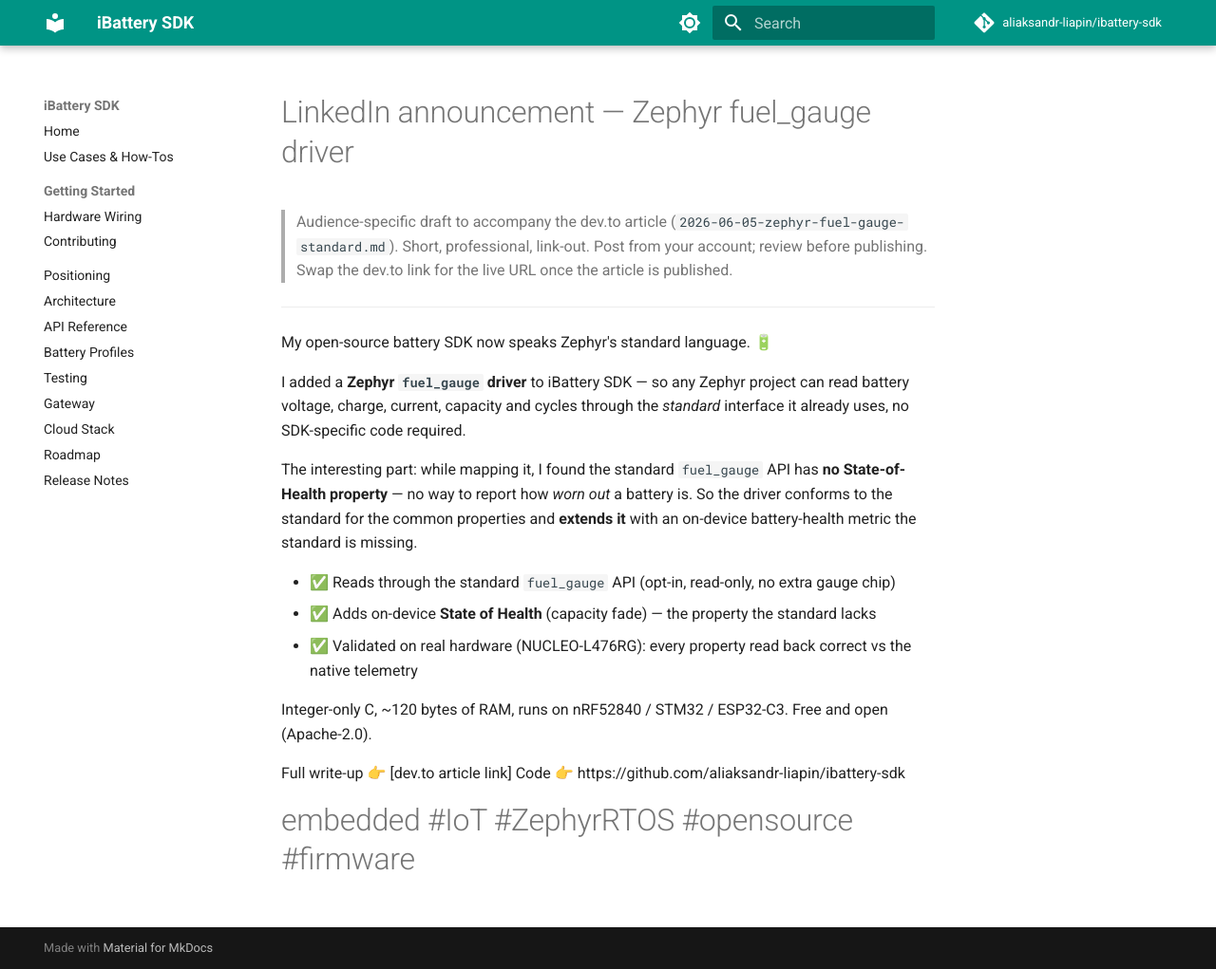
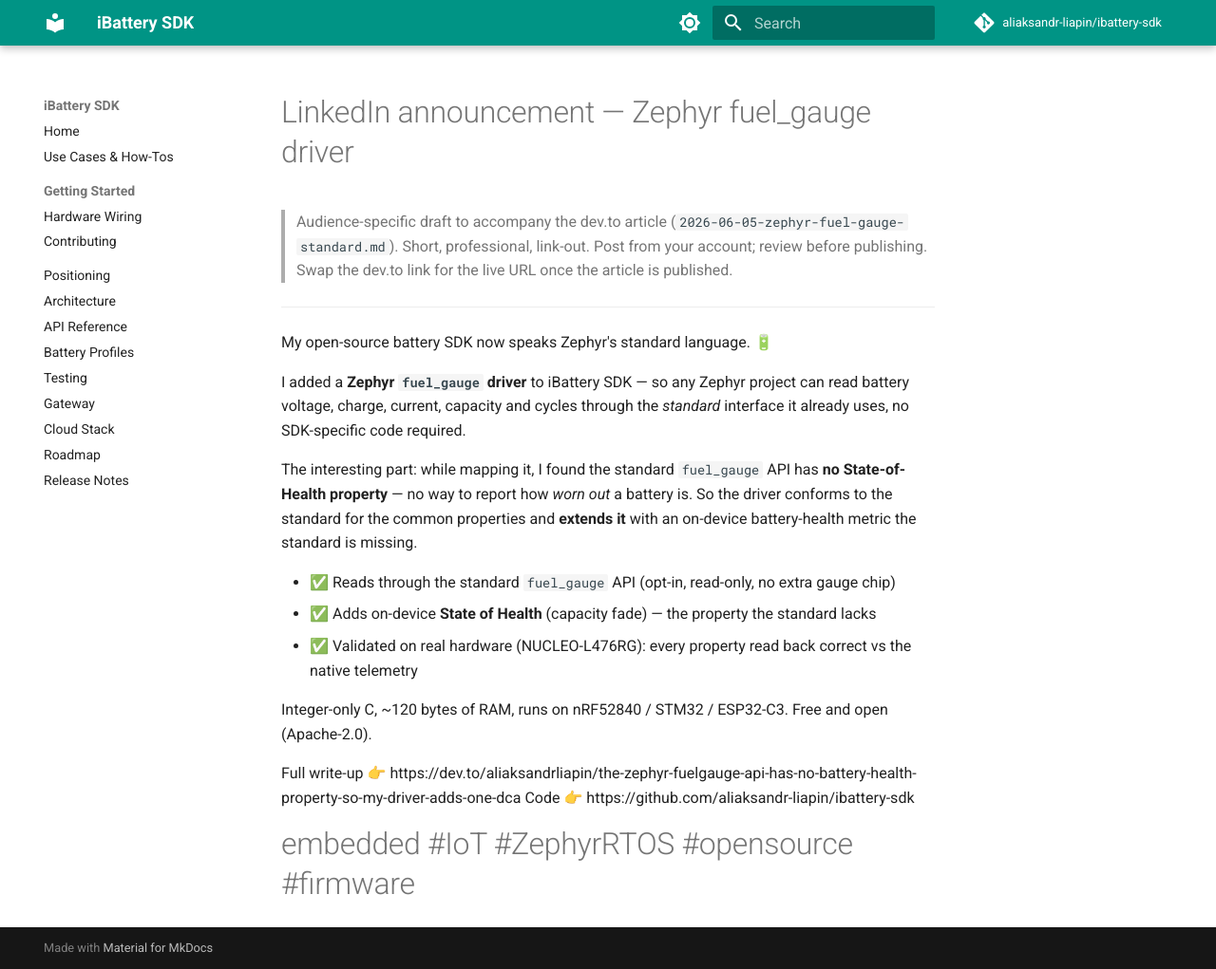
Before and after one commit to aliaksandr-liapin/ibattery-sdk, an MkDocs documentation site: the page built from docs/articles/2026-06-05-zephyr-fuel-gauge-standard-linkedin.md, in a window 1280 px wide and 1021 px high. Shown: the whole window at 95% size. Built offline with MkDocs 1.6.1 and Material for MkDocs 9.7.7, drawn with Linux system fonts in a browser that asks for light colours; comment, search, counter and statistics services are not loaded.

Commit message:
docs(article): mark Zephyr fuel_gauge post published + live URL
Published 2026-06-05:
https://dev.to/aliaksandrliapin/the-zephyr-fuelgauge-api-has-no-battery-health-property-so-my-driver-adds-one-dca
LinkedIn draft now links the live article.

Co-Authored-By: Claude Opus 4.8 <noreply@anthropic.com>

```diff
--- a/docs/articles/2026-06-05-zephyr-fuel-gauge-standard-linkedin.md
+++ b/docs/articles/2026-06-05-zephyr-fuel-gauge-standard-linkedin.md
@@ -19,7 +19,7 @@ The interesting part: while mapping it, I found the standard `fuel_gauge` API ha
 
 Integer-only C, ~120 bytes of RAM, runs on nRF52840 / STM32 / ESP32-C3. Free and open (Apache-2.0).
 
-Full write-up 👉 [dev.to article link]
+Full write-up 👉 https://dev.to/aliaksandrliapin/the-zephyr-fuelgauge-api-has-no-battery-health-property-so-my-driver-adds-one-dca
 Code 👉 https://github.com/aliaksandr-liapin/ibattery-sdk
 
 #embedded #IoT #ZephyrRTOS #opensource #firmware
```
Also changed, not shown: docs/articles/2026-06-05-zephyr-fuel-gauge-standard.md (+2 -1 lines).
